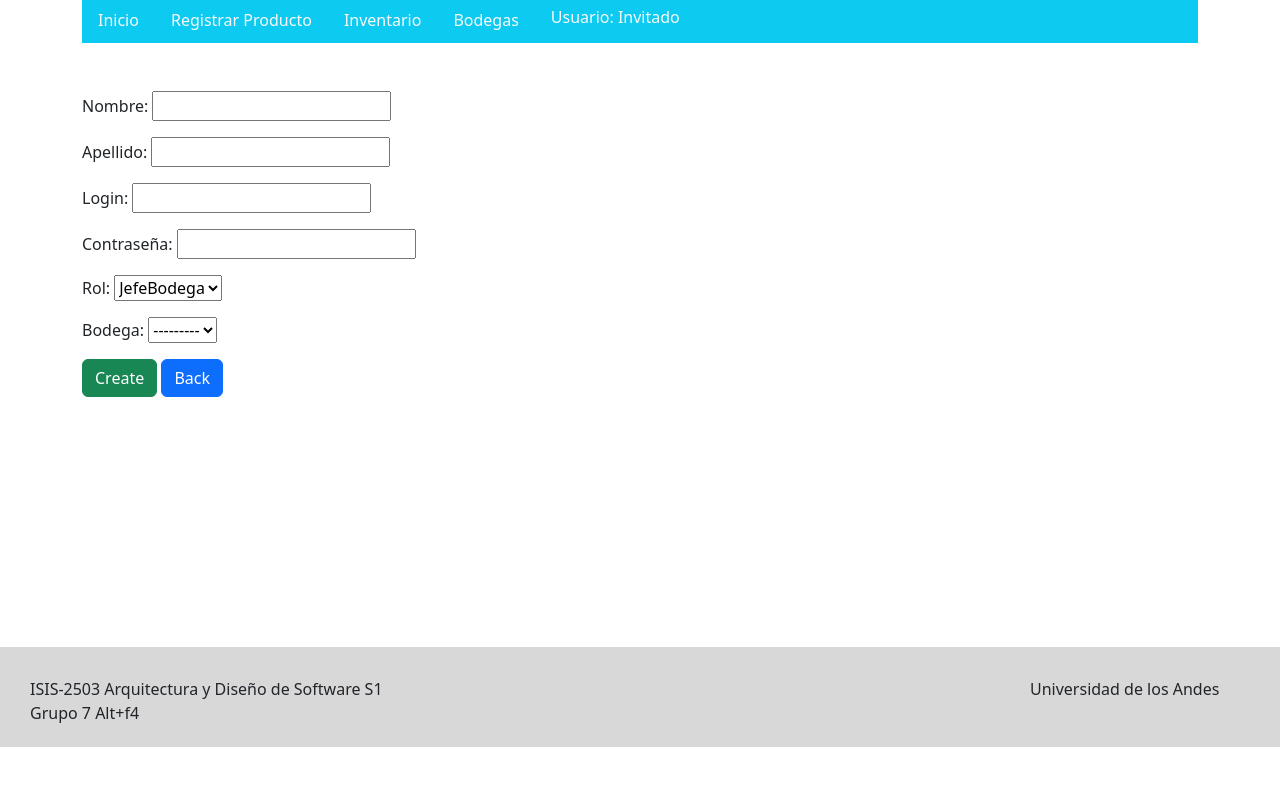
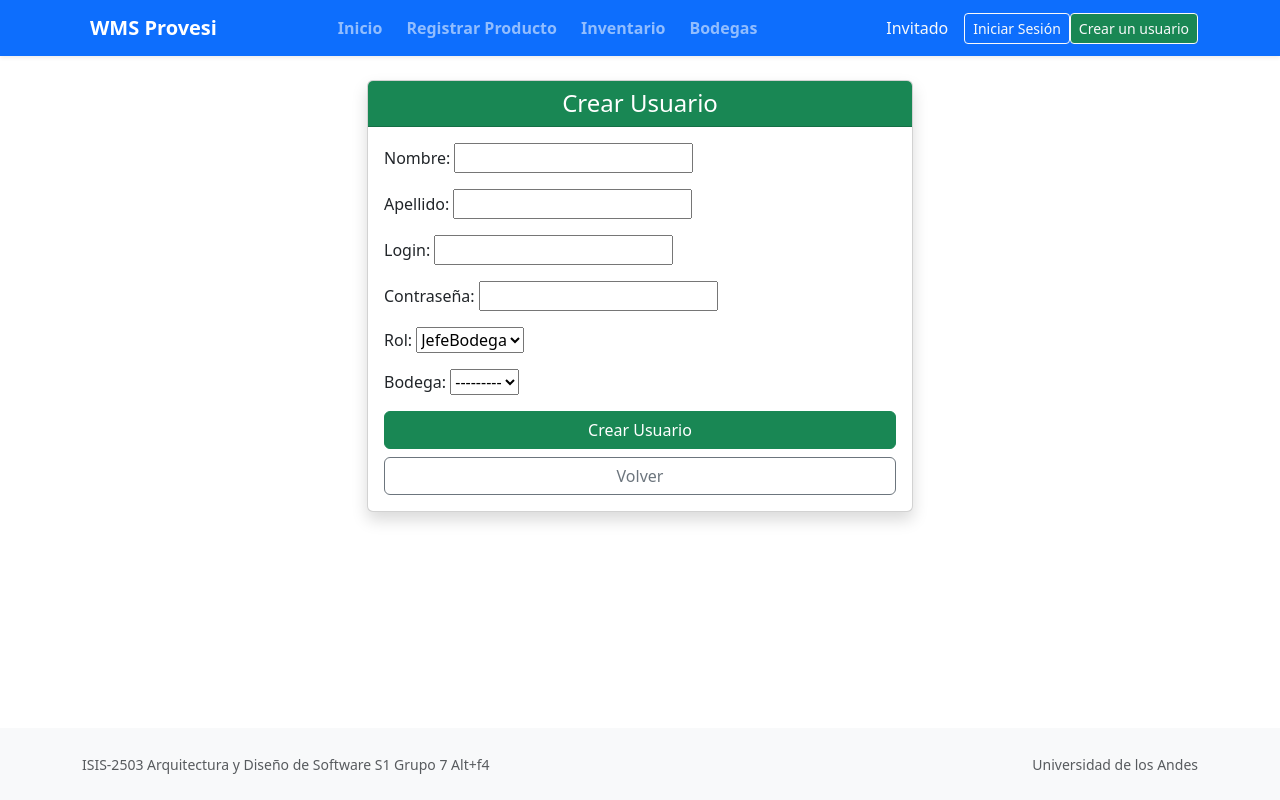
Before and after one commit to ISIS2503-S01-G07-Alt-F4/Sprint-2, a Django app: page /usuarios/crearusuario/ in a window 1280 px wide. Run offline with Django 5.2, Linux system fonts and the light colour scheme; data that the repository does not hold is empty; some libraries are stand-ins or nearby versions.

Commit message:
Mejoras al diseño e implementación final de los usuarios

```diff
--- a/Inventario/urls.py
+++ b/Inventario/urls.py
@@ -2,6 +2,6 @@ from django.urls import path
 from . import views
 
 urlpatterns = [
-
-    path('bodegas/', views.bodega_list)
+    path('producto/crear', views.crear_producto, name='productoCreate'),
+    path('bodegas/', views.bodega_list, name='bodegaList')
 ]
--- a/Provesi/templates/base.html
+++ b/Provesi/templates/base.html
@@ -9,49 +9,65 @@
         <title>WMS Provesi</title>
         {% endblock %}
     </head>
-    <body>
+    <body class="d-flex flex-column min-vh-100">
+        <!-- Navbar-->
+        <nav class="navbar navbar-dark bg-primary shadow-sm">
             <div class="container">
-            <ul class="nav bg-info">
-                <li class="nav-item">
-                    <a class="nav-link link-light" href="/">Inicio</a>
+                <a class="navbar-brand fw-bold" href="/">
+                    <i class="me-2"></i>WMS Provesi
+                </a>
+
+                <ul class="navbar-nav d-flex flex-row">
+                    <li class="nav-item me-4">
+                        <a class="nav-link fw-semibold" href="/">Inicio</a>
                     </li>
-                <li class="nav-item">
-                    <a class="nav-link link-light" href="/inventario/producto">Registrar Producto</a>
+                    <li class="nav-item me-4">
+                        <a class="nav-link fw-semibold" href="/inventario/producto">Registrar Producto</a>
                     </li>
-                <li class="nav-item">
-                    <a class="nav-link link-light" href="/inventario/inventario">Inventario</a>
+                    <li class="nav-item me-4">
+                        <a class="nav-link fw-semibold" href="/inventario/inventario">Inventario</a>
                     </li>
-                <li class="nav-item">
-                    <a class="nav-link link-light" href="/inventario/bodega">Bodegas</a>
+                    <li class="nav-item me-4">
+                        <a class="nav-link fw-semibold" href="/inventario/bodegas/">Bodegas</a>
                     </li>
-
-                <li class="nav-item">
-                    <h5 class="nav-link link-light">Usuario: {% if user.is_authenticated %} {{ user.nombre }} {{ user.apellido }} - Rol: {{ user.rol }} {% else %} Invitado {% endif %}</h5>
                 </ul>
 
+                <!-- Información del usuario y sesión -->
+                <div class="d-flex align-items-center">
+                    {% if user.is_authenticated %}
+                        <div class="navbar-text text-light me-3">
+                            <span class="badge bg-light text-primary me-2 px-2 py-1">{{ user.rol }}</span>
+                            <strong>{{ user.nombre }}</strong>
+                        </div>
+                        <a href="/usuarios/logout/" class="btn btn-outline-light bg-danger btn-sm">Cerrar Sesión</a>
+                    {% else %}
+                        <div class="navbar-text text-light me-3">
+                            <span class="fw-light">Invitado</span>
+                        </div>
+                        <a href="/usuarios/login/" class="btn btn-outline-light btn-sm">Iniciar Sesión</a>
+                        <a href="/usuarios/crearusuario/" class="btn btn-outline-light bg-success btn-sm">Crear un usuario</a>
+                    {% endif %}
+                </div>
+            </div>
+        </nav>
 
-        </div>
-        <br>
-        <main>
-            <div class="container" style="min-height: 580px;">
+        <main class="container mt-4 flex-grow-1">
             {% block content %}
             {% endblock %}
-            </div>
         </main>
 
+        <footer class="bg-light text-center py-4 mt-auto">
+            <div class="container">
+                <div class="row">
+                    <div class="col-md-6 text-md-start">
+                        <small class="text-muted">ISIS-2503 Arquitectura y Diseño de Software S1 Grupo 7 Alt+f4</small>
+                    </div>
+                    <div class="col-md-6 text-md-end">
+                        <small class="text-muted">Universidad de los Andes</small>
+                    </div>
+                </div>
+            </div>
+        </footer>
+
     </body>
-
-    <!-- Footer -->
-        <footer style="background-color: #D8D8D8; position: relative; bottom: 0; width: 100%; height: 100px;">
-
-            <div style="padding: 30px">
-                <div style="float: left; width: 400px;" >ISIS-2503 Arquitectura y Diseño de Software S1 Grupo 7 Alt+f4</div>
-                <div style="float: right; width: 220px;" >Universidad de los Andes</div>
-                <br>
-            </div>
-            <br>
-
-        </footer>
-    <!-- Footer -->
-
 </html>
--- a/Users/templates/Usuario/usuarioCreate.html
+++ b/Users/templates/Usuario/usuarioCreate.html
@@ -1,12 +1,22 @@
 {% extends 'base.html' %}
 {% block content %}
-<form method="POST">
-    <br>
-    {% csrf_token %}
-    {{form.as_p}}
-    <button type="submit" class="btn btn-success waves-effect waves-light">Create</button>
-    <button type="button" class="btn btn-primary waves-effect waves-light"
-                                onClick=" window.location.href='' ">Back
-    </button>
-</form>
+<div class="row justify-content-center">
+    <div class="col-md-8 col-lg-6">
+        <div class="card shadow">
+            <div class="card-header text-center bg-success text-white">
+                <h4 class="mb-0">Crear Usuario</h4>
+            </div>
+            <div class="card-body">
+                <form method="POST">
+                    {% csrf_token %}
+                    {{ form.as_p }}
+                    <div class="d-grid gap-2">
+                        <button type="submit" class="btn btn-success">Crear Usuario</button>
+                        <button type="button" class="btn btn-outline-secondary" onClick="window.location.href='/'">Volver</button>
+                    </div>
+                </form>
+            </div>
+        </div>
+    </div>
+</div>
 {% endblock %}
--- a/Users/urls.py
+++ b/Users/urls.py
@@ -5,4 +5,5 @@ from . import views
 urlpatterns = [
     path('crearusuario/', csrf_exempt(views.usuario_create), name='usuarioCreate'),
     path('login/', csrf_exempt(views.usuario_login), name='usuarioLogin'),
+    path('logout/', csrf_exempt(views.usuario_logout), name='usuarioLogout'),
 ]
--- a/Users/views.py
+++ b/Users/views.py
@@ -4,10 +4,9 @@ from django.contrib import messages
 from django.urls import reverse
 
 from Users.forms import UsuarioCreateForm, UsuarioLoginForm
-from Users.logic.logic_usuario import login_usuario
+from Users.logic.logic_usuario import login_usuario, cerrar_sesion
 from Users.models import Usuario, JefeBodega, Operario
-# from .logic.logic_usuario import create_usuario
-
+from Users.logic.logic_usuario import create_usuario
 # Create your views here.
 
 def usuario_login(request):
@@ -30,40 +29,16 @@ def usuario_login(request):
     }
     return render(request, 'Usuario/usuarioLogin.html', context)
 
-
+def usuario_logout(request):
+    cerrar_sesion(request)
+    return HttpResponseRedirect(reverse('usuarioLogin'))
 
 def usuario_create(request):
     if request.method == 'POST':
         form = UsuarioCreateForm(request.POST)
         if form.is_valid():
             data = form.cleaned_data
-            modelos = {
-                'Usuario': Usuario,
-                'JefeBodega': JefeBodega,
-                'Operario': Operario
-            }
-            modelo = modelos.get(data['rol'])
-            try:
-                if data['rol'] == 'JefeBodega':
-                    modelo.objects.create_user(
-                        login=data['login'],
-                        password=data['contraseña'],
-                        nombre=data['nombre'],
-                        apellido=data['apellido'],
-                        bodega=data['bodega'],
-                        rol=data['rol']
-                    )
-                else:
-                    modelo.objects.create_user(
-                        login=data['login'],
-                        password=data['contraseña'],
-                        nombre=data['nombre'],
-                        apellido=data['apellido'],
-                        rol=data['rol']
-                    )
-                messages.add_message(request, messages.SUCCESS, "Usuario creado correctamente")
-            except Exception as e:
-                messages.add_message(request, messages.ERROR, f"Error: {e}")
+            create_usuario(data)
             return HttpResponseRedirect(reverse('usuarioCreate'))
         else:
             print(form.errors)
```
Also changed, not shown: Inventario/forms.py (added, +7 -0 lines), Inventario/templates/Bodega/bodega.html (+5 -4 lines), Inventario/templates/Producto/crearProducto.html (added, +26 -0 lines), Inventario/views.py (+21 -1 lines), Users/logic/logic_usuario.py (+42 -6 lines), Users/templates/Usuario/usuarioLogin.html (+19 -8 lines). Lines whose indentation alone changed are shown as unchanged.
